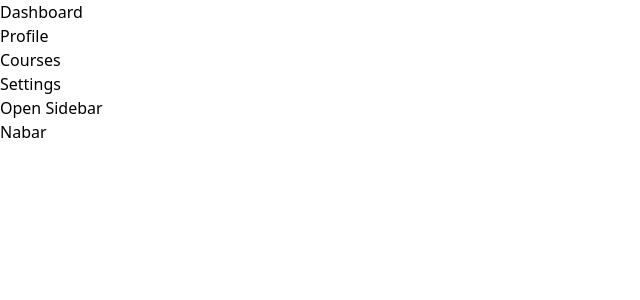
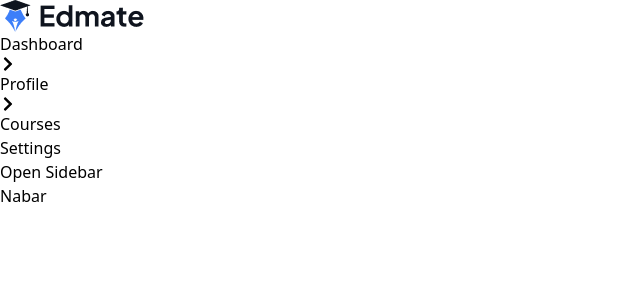
Before and after one commit to huseynovali/LMS_Frontend, a React (Vite) app: page /student in a window 1280 px wide. Shown: the top 300 px of the page, without its empty margins (0-640 px from the left). Built offline with nearby package versions, Linux system fonts and the light colour scheme.

Commit message:
config sidebar links child

```diff
--- a/package.json
+++ b/package.json
@@ -12,6 +12,7 @@
   "dependencies": {
     "react": "^18.3.1",
     "react-dom": "^18.3.1",
+    "react-icons": "^5.3.0",
     "react-query": "^3.39.3",
     "react-router": "^6.27.0",
     "react-router-dom": "^6.27.0"
--- a/src/components/sidebar/Sidebar.tsx
+++ b/src/components/sidebar/Sidebar.tsx
@@ -2,6 +2,8 @@
 import { useEffect, useState } from "react";
 import { sidebarlinks } from "../../types/types";
 import { useParams } from "react-router";
+import Logo from "../../assets/logo.png";
+import { FaChevronRight } from "react-icons/fa";
 
 function Sidebar({
   open,
@@ -30,25 +32,31 @@
         <button
           onClick={() => setOpen(false)}
           onKeyDown={(e) => e.key === "Enter" && setOpen(false)}
-          className="w-full h-screen bg-black opacity-50 fixed inset-0 z-10"
+          className="w-full h-screen bg-black opacity-50 fixed inset-0 z-10 lg:hidden"
           aria-label="Close sidebar"
         ></button>
       )}
 
       <div className="flex h-screen">
         <nav
-          className={`fixed left-0 top-0 h-full bg-red-400 z-20 transform ${
+          className={`fixed left-0 top-0 h-full border-r bg-white border-[#D5DBE7] z-20 transform ${
             open ? "translate-x-0" : "-translate-x-full"
-          } transition-transform duration-300 ease-in-out w-64 lg:translate-x-0 lg:relative h-screen`}
+          } transition-transform duration-300 ease-in-out w-64 lg:translate-x-0 lg:relative h-screen p-5`}
         >
+          <div className="w-full flex justify-center">
+            <img src={Logo} alt="" />
+          </div>
           <ul className="p-4">
             {sidebarLinks.map((link) => (
-              <li key={link.name} className="mb-4">
+              <li key={link.name} className="my-4">
                 <a
                   href={link.link}
-                  className="block p-2 text-white hover:bg-red-500 rounded"
+                  className=" px-4 py-2 text-[#667797] hover:bg-red-500 rounded flex items-center justify-between"
                 >
-                  {link.name}
+                  <span className="text-[1rem]">{link.name}</span>
+                  {link.children && (
+                    <FaChevronRight className="text-[14px] font-light" />
+                  )}
                 </a>
               </li>
             ))}
--- a/src/constant/sidebarlinks.ts
+++ b/src/constant/sidebarlinks.ts
@@ -1,14 +1,36 @@
+import { Children } from "react";
+
 const sidebarLinksData = {
   student: [
     {
       name: "Dashboard",
       link: "/student/dashboard",
       icon: "dashboard",
+      children: [
+        {
+          name: "Dashboard",
+          link: "/student/dashboard",
+        },
+        {
+          name: "Dashboard 2",
+          link: "/student/dashboard-2",
+        },
+      ],
     },
     {
       name: "Profile",
       link: "/student/profile",
       icon: "user",
+      children:[
+        {
+          name: "Profile",
+          link: "/student/profile",
+        },
+        {
+          name: "Profile 2",
+          link: "/student/profile-2",
+        },
+      ]
     },
     {
       name: "Courses",
@@ -42,6 +64,16 @@
       name: "Settings",
       link: "/teacher/settings",
       icon: "settings",
+      children:[
+        {
+          name: "Settings",
+          link: "/teacher/settings",
+        },
+        {
+          name: "Settings 2",
+          link: "/teacher/settings-2",
+        },
+      ]
     },
     {
       name: "Create Course",
--- a/src/types/types.ts
+++ b/src/types/types.ts
@@ -2,4 +2,5 @@
   name: string;
   link: string;
   icon: string;
+  children?: sidebarlinks[];
 };
```
Also changed, not shown: src/assets/logo.png (added), 1 other file (tests, documents, lock files or other folders).
